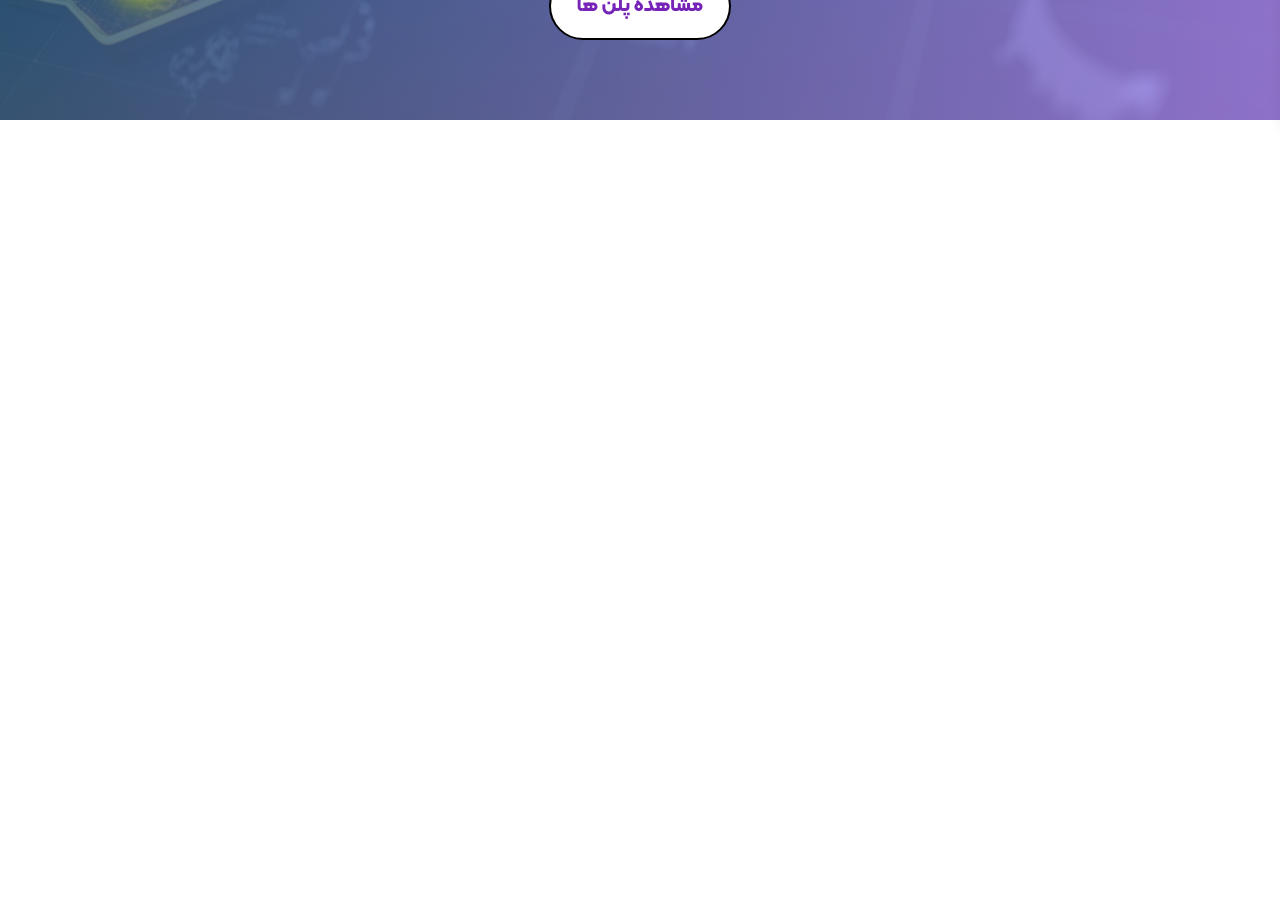
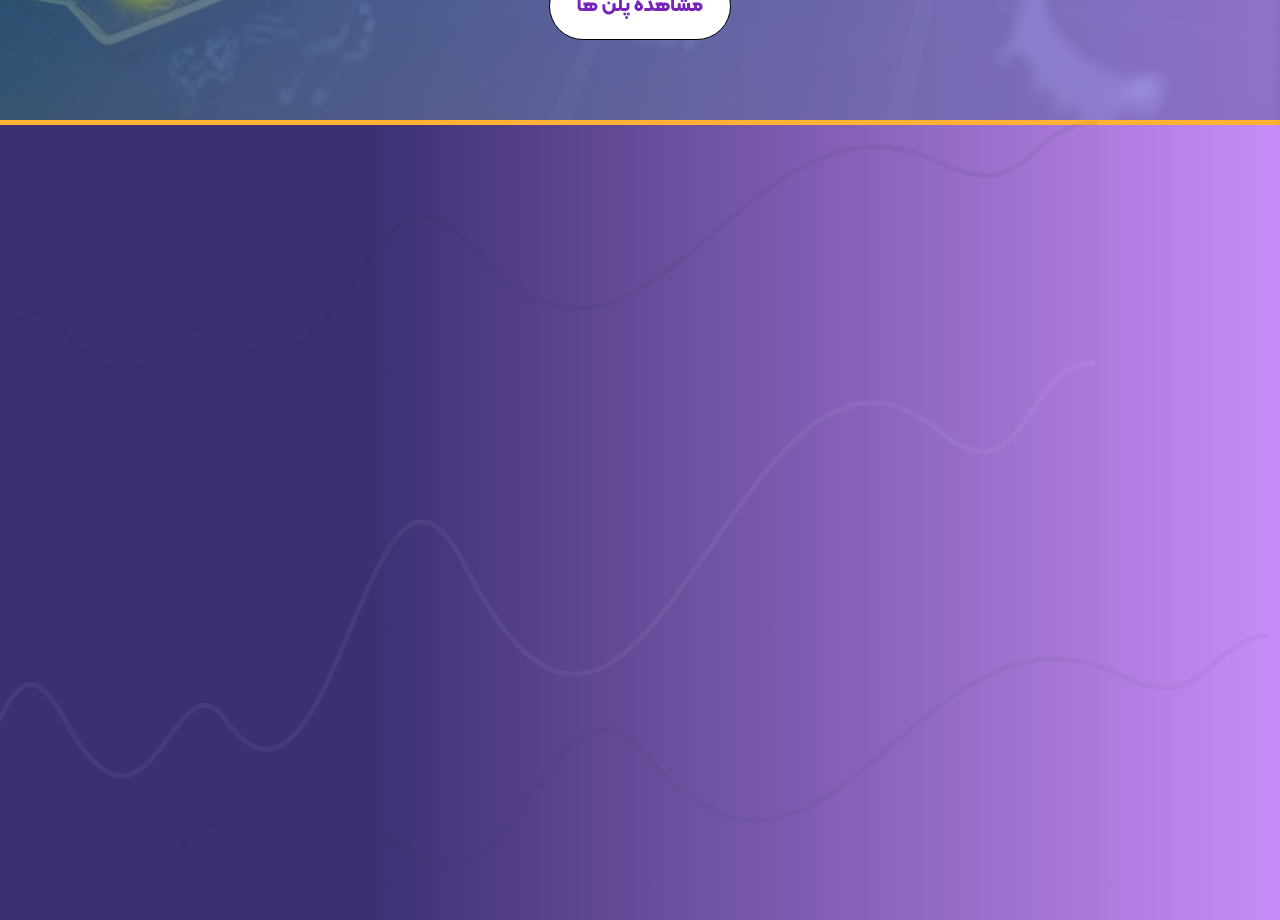
Before and after one commit to HosseinMazhar/selda, a Next.js app: page / in a window 1280 px wide. Shown: the part 680-1600 px from the top of the page. Before the commit the page ends 800 px from the top, so only its background shows below. Built offline with nearby package versions, Linux system fonts and the light colour scheme.

Commit message:
Toturial page part 1

```diff
--- a/src/app/page.tsx
+++ b/src/app/page.tsx
@@ -1,9 +1,11 @@
 import Landing from "@/components/landingPage/Landing";
+import Toturial from "@/components/landingPage/Toturial";
 
 export default function Home() {
   return (
     <main className="w-full flex flex-col justify-start items-start">
       <Landing />
+      <Toturial />
     </main>
   );
 }
--- /dev/null
+++ b/src/components/icon/svg/TutorialLines.tsx
@@ -0,0 +1,59 @@
+export const Line1 = () => {
+  return (
+    <svg
+      width="1096"
+      height="419"
+      viewBox="0 0 1096 419"
+      fill="none"
+      xmlns="http://www.w3.org/2000/svg"
+    >
+      <path
+        d="M0 359.216C14.9021 326.125 33.5794 301.313 64.5935 359.216C149.045 516.885 174.852 288.586 225.01 359.216C334.699 513.677 369.279 17.1284 464.319 204.466C647.863 566.256 736.329 -96.6003 937.679 70.1554C1027.35 144.416 1023.31 3 1093 3"
+        stroke="white"
+        stroke-opacity="0.05"
+        stroke-width="5.09211"
+        stroke-linecap="round"
+      />
+    </svg>
+  );
+};
+
+export const Line2 = () => {
+  return (
+    <svg
+      width="1099"
+      height="252"
+      viewBox="0 0 1099 252"
+      fill="none"
+      xmlns="http://www.w3.org/2000/svg"
+    >
+      <path
+        d="M3 215.177C17.9021 195.467 36.5794 180.688 67.5935 215.177C152.045 309.091 177.852 173.107 228.01 215.177C337.699 307.18 372.279 11.4155 467.319 123.002C650.863 338.499 739.329 -56.3261 940.679 43.0006C1030.35 87.2335 1026.31 3 1096 3"
+        stroke="#333333"
+        stroke-opacity="0.07"
+        stroke-width="5.09211"
+        stroke-linecap="round"
+      />
+    </svg>
+  );
+};
+
+export const Line3 = () => {
+  return (
+    <svg
+      width="1089"
+      height="252"
+      viewBox="0 0 1089 252"
+      fill="none"
+      xmlns="http://www.w3.org/2000/svg"
+    >
+      <path
+        d="M3 215.177C17.9021 195.467 36.5794 180.688 67.5935 215.177C152.045 309.091 177.852 173.107 228.01 215.177C337.699 307.18 372.279 11.4155 467.319 123.002C650.863 338.499 739.329 -56.3261 940.679 43.0006C1030.35 87.2335 1026.31 3 1096 3"
+        stroke="#333333"
+        stroke-opacity="0.05"
+        stroke-width="5.09211"
+        stroke-linecap="round"
+      />
+    </svg>
+  );
+};
--- a/src/components/landingPage/Landing.tsx
+++ b/src/components/landingPage/Landing.tsx
@@ -6,12 +6,12 @@ const Landing = () => {
       <div className="absolute inset-0 bg-[url('/landingPageSmallDevices.png')] lg:bg-[url('/landingPage.png')] bg-[length:100%_100%] bg-no-repeat" />
 
       {/* Dots */}
-      <div className="absolute w-[15px] aspect-square bg-[#FEB235] rounded-full top-[50%] left-[20%] lg:left-[9%] shadow-[0_0_30px_10px_rgba(255,255,0,0.8)]"></div>
+      <div className="absolute w-[15px] aspect-square bg-[#FEB235] rounded-full top-[50%] left-[20%] lg:left-[9%] animate-ping shadow-[0_0_30px_10px_rgba(255,255,0,0.8)]"></div>
       <div className="absolute w-[20px] aspect-square bg-[#FEB235] rounded-full top-[30%] left-[92%] lg:left-[47%] shadow-[0_0_30px_10px_rgba(255,255,0,0.8)]"></div>
       <div className="absolute w-[25px] aspect-square bg-[#FEB235] rounded-full top-[70%] left-[25%] lg:left-[17%] shadow-[0_0_30px_10px_rgba(255,255,0,0.8)]"></div>
       <div className="absolute w-[30px] aspect-square bg-[#FEB235] rounded-full top-[80%] left-[15%] lg:left-[10%] shadow-[0_0_30px_10px_rgba(255,255,0,0.8)]"></div>
       <div className="absolute w-[25px] aspect-square bg-[#FEB235] rounded-full top-[44%] left-[55%] lg:left-[25%] animate-ping shadow-[0_0_30px_10px_rgba(255,255,0,0.8)]"></div>
-      <div className="absolute w-[10px] aspect-square bg-[#FEB235] rounded-full top-[56%] left-[55%] lg:left-[34%] shadow-[0_0_30px_10px_rgba(255,255,0,0.8)]"></div>
+      <div className="absolute w-[10px] aspect-square bg-[#FEB235] rounded-full top-[56%] left-[55%] lg:left-[34%] animate-ping shadow-[0_0_30px_10px_rgba(255,255,0,0.8)]"></div>
       <div className="absolute w-[20px] aspect-square bg-[#FEB235] rounded-full top-[34%] left-[47%] lg:left-[21%] shadow-[0_0_30px_10px_rgba(255,255,0,0.8)]"></div>
 
       {/* CTA Section */}
@@ -19,7 +19,7 @@ const Landing = () => {
         <h1 dir="rtl" className="text-white text-2xl font-kalameh">
           فقط کافیه شروع کنی!
         </h1>
-        <button className="w-[182px] h-[68px] bg-white rounded-full border-black border-2 font-kalameh text-xl font-bold cursor-pointer text-[#7524B7]">
+        <button className="w-[182px] h-[68px] bg-white rounded-full border-black border font-kalameh text-xl font-bold cursor-pointer text-[#7524B7]">
           مشاهده پلن ها
         </button>
       </div>
--- /dev/null
+++ b/src/components/landingPage/Toturial.tsx
@@ -0,0 +1,23 @@
+import { Line1, Line2, Line3 } from "../icon/svg/TutorialLines";
+
+const Toturial = () => {
+  return (
+    <div className="relative w-full h-screen flex flex-col justify-start items-center">
+      <div className="absolute inset-0 bg-[linear-gradient(to_right,_#3C3073_29%,_#815EB4_64%,_#C68BF6_99%)]" />
+      <div className="absolute inset-0 w-full h-[5px] bg-[#FEB235] top-0" />
+      <div className="absolute inset-0 left-0 top-[30%]">
+        <Line1 />
+      </div>
+      <div className="absolute inset-0 left-0 top-0">
+        <Line2 />
+      </div>
+      <div className="absolute inset-0 top-[64%] left-[14%]">
+        <Line3 />
+      </div>
+      <div className="absolute inset-0 flex w-full h-screen justify-center items-center">
+      </div>
+    </div>
+  );
+};
+
+export default Toturial;
```
